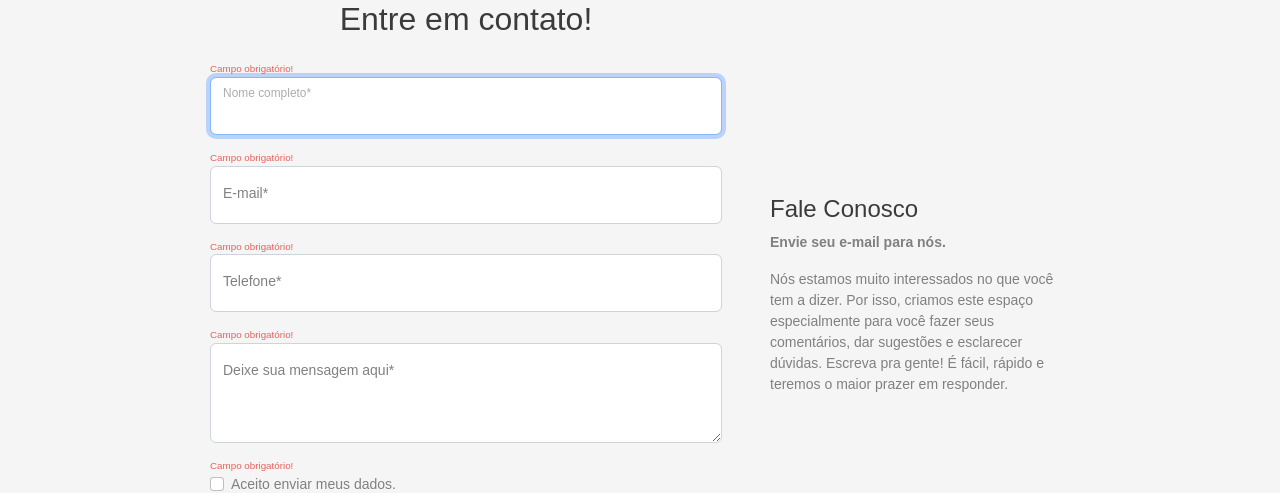
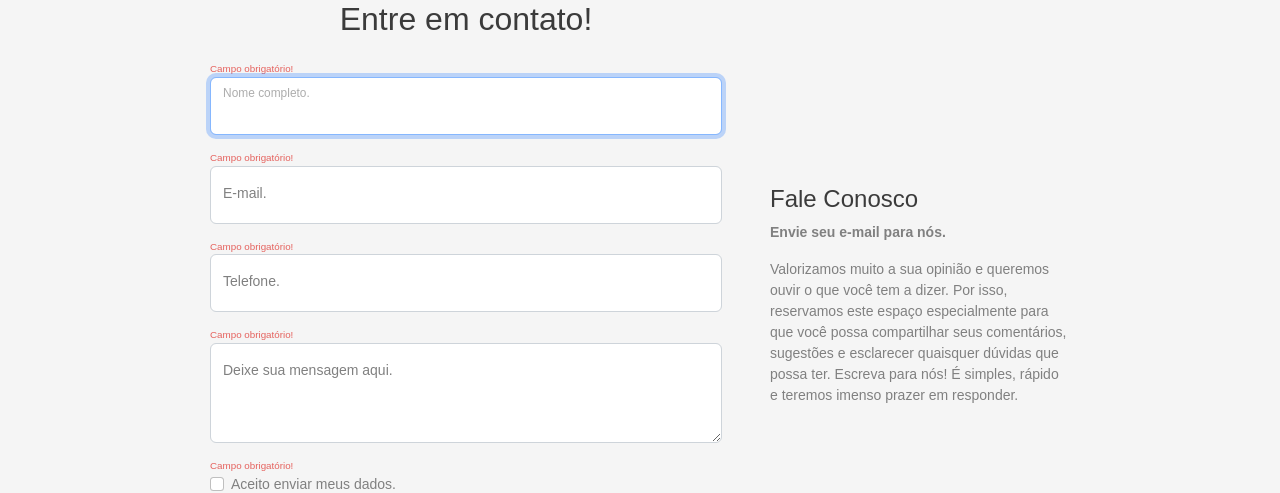
Before and after one commit to felipe-seabra/kifol-fertilizantes, a React (Create React App) app: page /contact in a window 1280 px wide. Shown: the part 159-652 px from the top of the page. Built offline with nearby package versions, Linux system fonts and the light colour scheme; the HTML template or start-up script is replaced by a standard one.

Commit message:
chore: replace texts to form

```diff
--- a/src/components/Form/index.tsx
+++ b/src/components/Form/index.tsx
@@ -16,6 +16,8 @@ import verifyBtn, {
 } from '../../utils/verifyBtn';
 import { IFormValues } from '../../interfaces';
 import phoneMask from '../../utils/phoneMask';
+
+const TEXT = `Valorizamos muito a sua opinião e queremos ouvir o que você tem a dizer. Por isso, reservamos este espaço especialmente para que você possa compartilhar seus comentários, sugestões e esclarecer quaisquer dúvidas que possa ter. Escreva para nós! É simples, rápido e teremos imenso prazer em responder.`;
 
 function Form() {
   const { setSubmitForm, setErrorSubmitForm, setIsLoading } = useContext(AppContext);
@@ -70,7 +72,7 @@ function Form() {
             <RequiredField isValid={verifyFieldName(formValues.name)} />
             <FloatingLabel
               controlId="floatingInput"
-              label="Nome completo*"
+              label="Nome completo."
               className="mb-3">
               <BootstrapForm.Control
                 type="text"
@@ -84,7 +86,7 @@ function Form() {
             </FloatingLabel>
             {/* input email */}
             <RequiredField isValid={verifyFieldEmail(formValues.email)} />
-            <FloatingLabel controlId="floatingInput" label="E-mail*" className="mb-3">
+            <FloatingLabel controlId="floatingInput" label="E-mail." className="mb-3">
               <BootstrapForm.Control
                 type="email"
                 placeholder="name@example.com"
@@ -96,7 +98,7 @@ function Form() {
             </FloatingLabel>
             {/* input phone */}
             <RequiredField isValid={verifyFieldPhone(formValues.phone)} />
-            <FloatingLabel controlId="floatingInput" label="Telefone*" className="mb-3">
+            <FloatingLabel controlId="floatingInput" label="Telefone." className="mb-3">
               <BootstrapForm.Control
                 type="tel"
                 placeholder="(xx)xxxxx-xxxx"
@@ -112,7 +114,7 @@ function Form() {
             <RequiredField isValid={verifyFieldMessage(formValues.message)} />
             <FloatingLabel
               controlId="floatingTextarea2"
-              label="Deixe sua mensagem aqui*"
+              label="Deixe sua mensagem aqui."
               className="mb-3">
               <BootstrapForm.Control
                 as="textarea"
@@ -155,12 +157,7 @@ function Form() {
         <p>
           <strong>Envie seu e-mail para nós.</strong>
         </p>
-        <p>
-          Nós estamos muito interessados no que você tem a dizer. Por isso, criamos este
-          espaço especialmente para você fazer seus comentários, dar sugestões e
-          esclarecer dúvidas. Escreva pra gente! É fácil, rápido e teremos o maior prazer
-          em responder.
-        </p>
+        <p>{TEXT}</p>
       </ContainerSpeak>
     </Container>
   );
```
